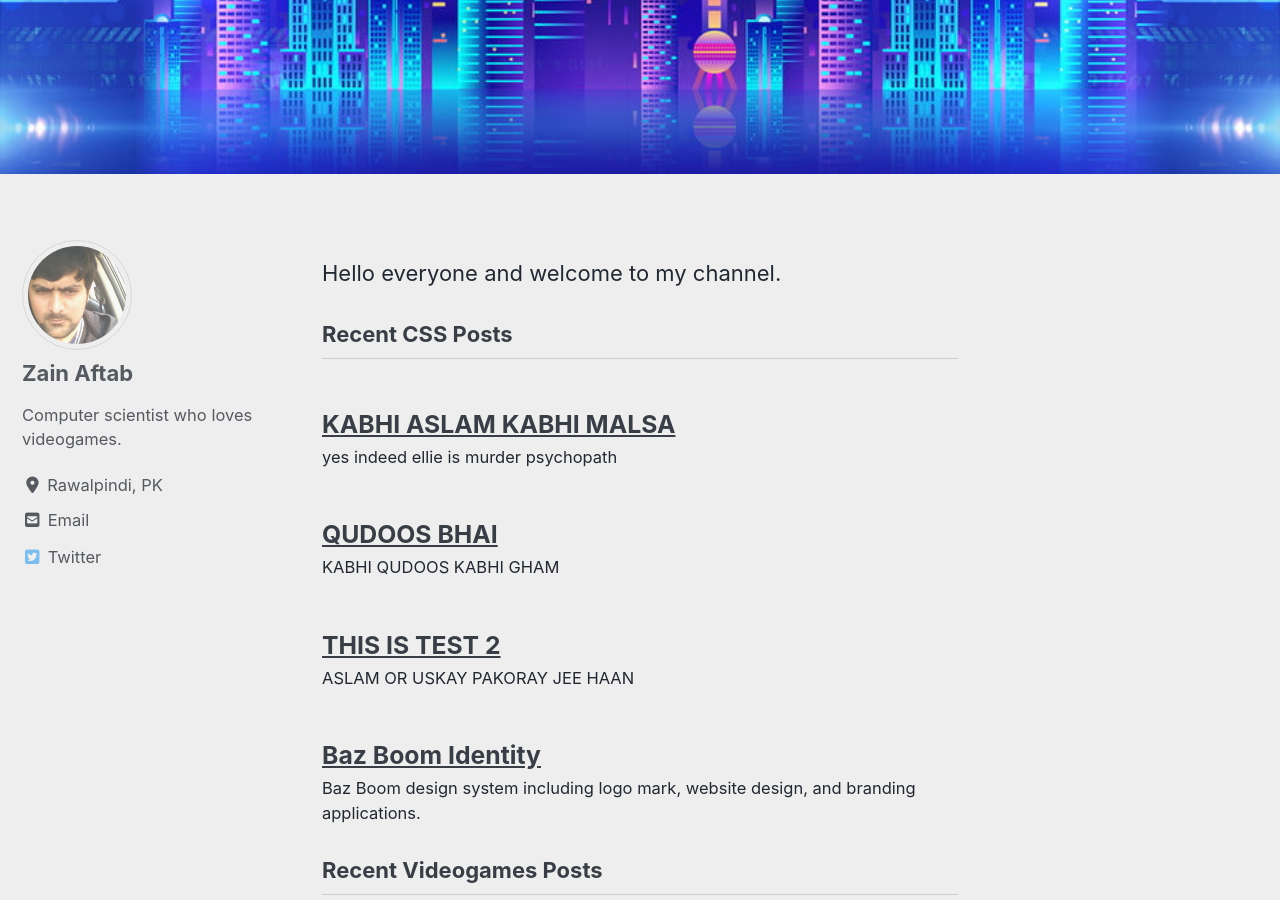
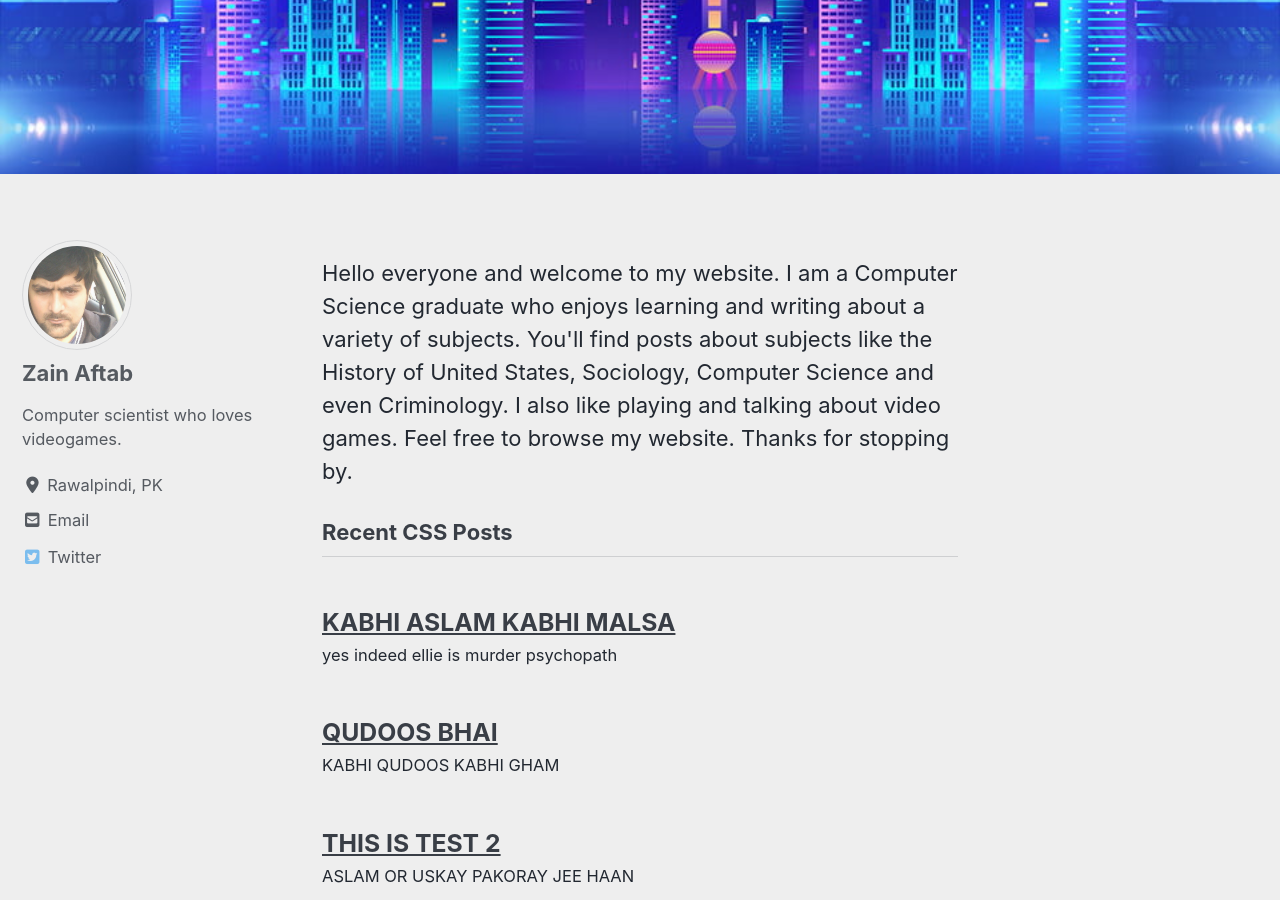
Before and after one commit to zainaftab2225/zainaftab2225.github.io, a Jekyll site: the page built from index.html, in a window 1280 px wide and 900 px high, scrolled down 382 px. Built offline with Jekyll 4.4.1, drawn with Linux system fonts in a browser that asks for light colours; cached includes are drawn as plain includes; nearby versions of some CDN libraries; the list of posts is cut into pages by our own code.

Commit message:
home message

```diff
--- a/_layouts/home.html
+++ b/_layouts/home.html
@@ -2,7 +2,9 @@
 layout: archive
 ---
 
-Hello everyone and welcome to my channel.
+Hello everyone and welcome to my website. I am a Computer Science graduate who enjoys learning and writing about a variety of subjects.
+You'll find posts about subjects like the History of United States, Sociology, Computer Science and even Criminology. I also like playing and talking
+about video games. Feel free to browse my website. Thanks for stopping by.
 
 <h2 class="archive__subtitle">Recent CSS Posts</h2>
 
--- a/index.html
+++ b/index.html
@@ -4,9 +4,3 @@
 header:
   image: "/images/home_banner.jpg"
 ---
-
-Hello everyone and welcome to my blog. Hello everyone and welcome to my blog.
-Hello everyone and welcome to my blog.
-Hello everyone and welcome to my blog.
-Hello everyone and welcome to my blog.
-Hello everyone and welcome to my blog.
```
